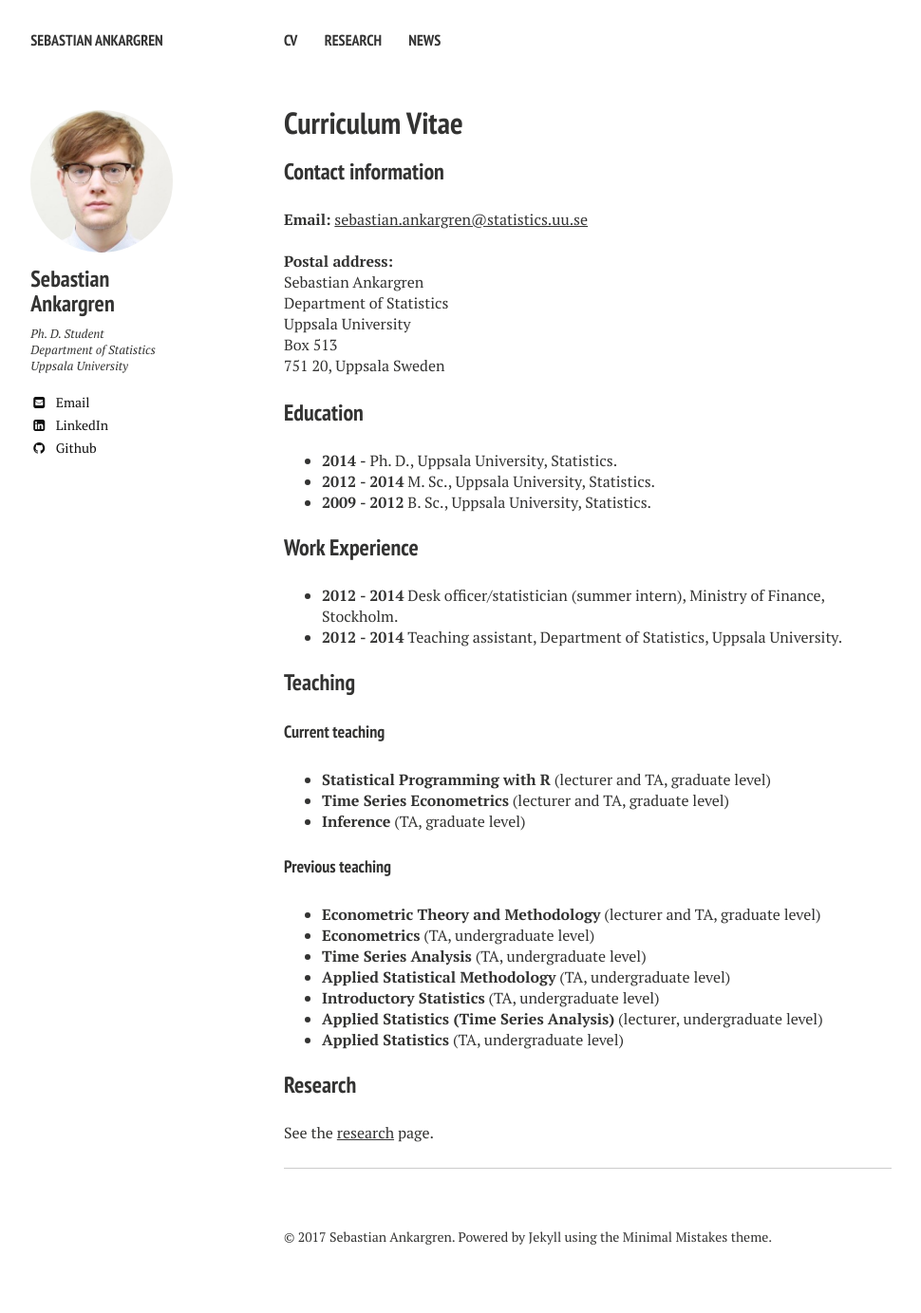
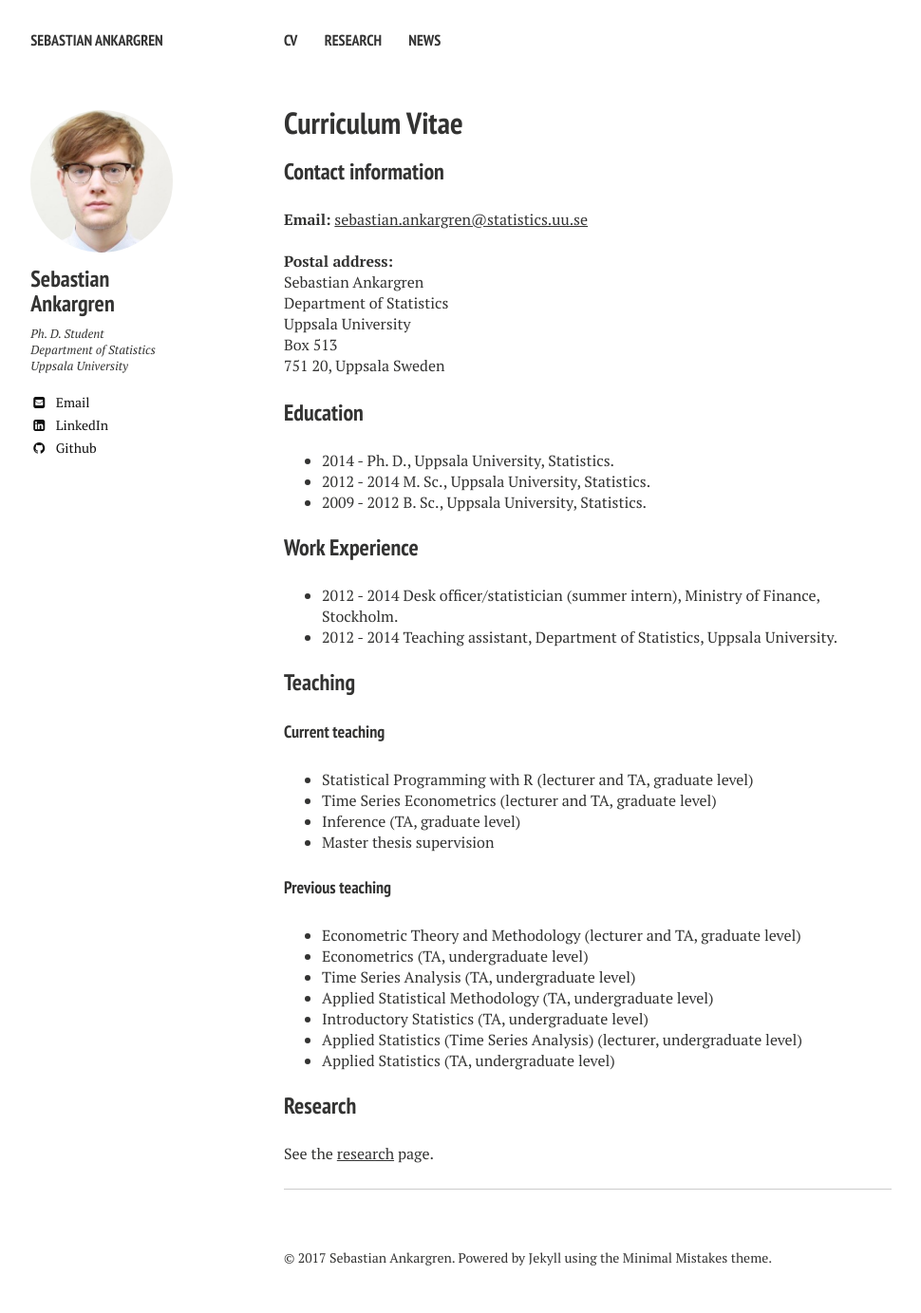
Before and after one commit to ankargren/ankargren.github.io, a Jekyll site: the page built from cv/index.md, in a window 1280 px wide. Shown: the whole page at 95% size, without its empty margins (21-991 px from the left). Built offline with Jekyll 4.4.1, drawn with Linux system fonts in a browser that asks for light colours; nearby versions of some CDN libraries; before the commit the page ends 1361 px from its top, so only the background shows below that.

```diff
--- a/cv/index.md
+++ b/cv/index.md
@@ -18,30 +18,31 @@ Sweden
 
 ### Education
 
-* **2014 -**   Ph. D., Uppsala University, Statistics.
-* **2012 - 2014** M. Sc., Uppsala University, Statistics.
-* **2009 - 2012** B. Sc., Uppsala University, Statistics.
+* 2014 -   Ph. D., Uppsala University, Statistics.
+* 2012 - 2014 M. Sc., Uppsala University, Statistics.
+* 2009 - 2012 B. Sc., Uppsala University, Statistics.
 
 ### Work Experience
 
-* **2012 - 2014** Desk officer/statistician (summer intern), Ministry of Finance, Stockholm.
-* **2012 - 2014** Teaching assistant, Department of Statistics, Uppsala University.
+* 2012 - 2014 Desk officer/statistician (summer intern), Ministry of Finance, Stockholm.
+* 2012 - 2014 Teaching assistant, Department of Statistics, Uppsala University.
 
 ### Teaching
 
 #### Current teaching
-* **Statistical Programming with R** (lecturer and TA, graduate level)
-* **Time Series Econometrics** (lecturer and TA, graduate level)
-* **Inference** (TA, graduate level)
+* Statistical Programming with R (lecturer and TA, graduate level)
+* Time Series Econometrics (lecturer and TA, graduate level)
+* Inference (TA, graduate level)
+* Master thesis supervision
 
 #### Previous teaching
-* **Econometric Theory and Methodology** (lecturer and TA, graduate level)
-* **Econometrics** (TA, undergraduate level)
-* **Time Series Analysis** (TA, undergraduate level)
-* **Applied Statistical Methodology** (TA, undergraduate level)
-* **Introductory Statistics** (TA, undergraduate level)
-* **Applied Statistics (Time Series Analysis)** (lecturer, undergraduate level)
-* **Applied Statistics** (TA, undergraduate level)
+* Econometric Theory and Methodology (lecturer and TA, graduate level)
+* Econometrics (TA, undergraduate level)
+* Time Series Analysis (TA, undergraduate level)
+* Applied Statistical Methodology (TA, undergraduate level)
+* Introductory Statistics (TA, undergraduate level)
+* Applied Statistics (Time Series Analysis) (lecturer, undergraduate level)
+* Applied Statistics (TA, undergraduate level)
 
 ### Research
 See the <a href="{{ site.url }}/research">research</a> page.
```
Also changed, not shown: other parts of cv/index.md (+1 -1 lines), news/index.md (+4 -1 lines), research/index.md (+3 -3 lines).
